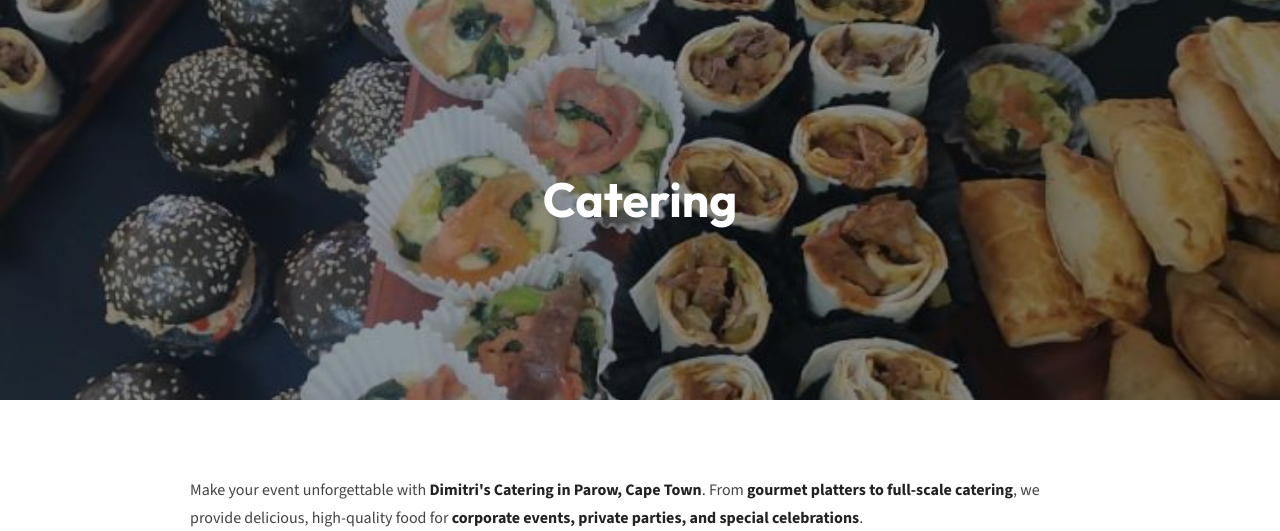
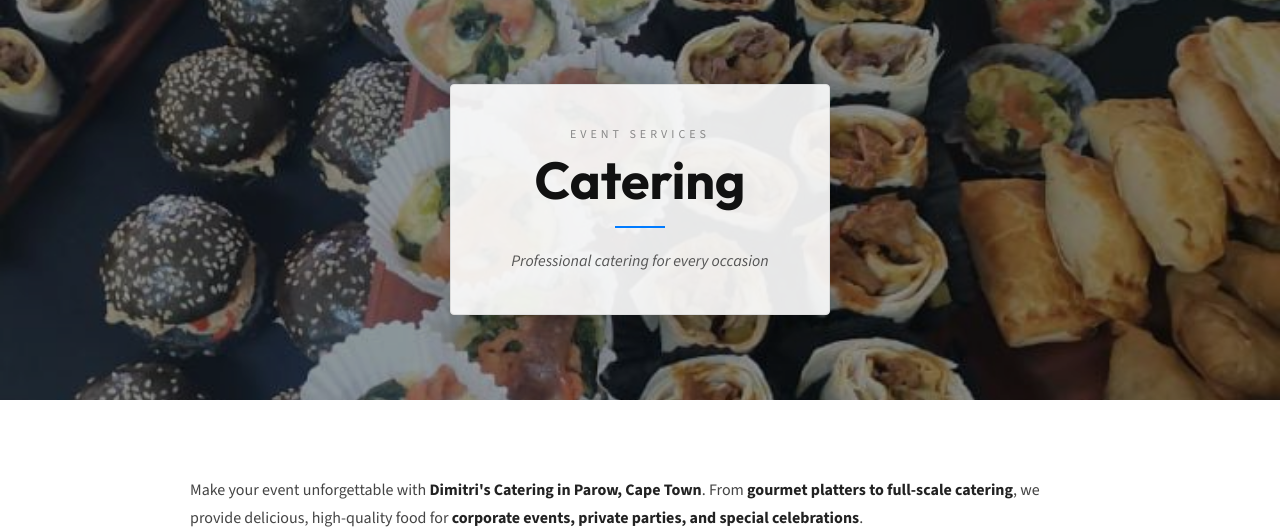
Before and after one commit to vatikaki007-cloud/dimitrisbakery, a PHP site: page /catering/catering.php in a window 1280 px wide. Shown: the part 109-640 px from the top of the page. Run offline with PHP 8.4, Linux system fonts and the light colour scheme; data that the repository does not hold is empty.

Commit message:
Add: White rectangle badge styling to catering hero section

```diff
--- a/catering/catering.php
+++ b/catering/catering.php
@@ -34,8 +34,11 @@ $db_config_path = __DIR__ . '/../cms/config.php';
 <main>
   <section class="catering-hero">
     <div class="catering-hero-overlay">
-      <div class="container">
-        <h1 class="catering-title">Catering</h1>
+      <div class="conf-title-badge">
+        <span class="conf-subtitle">Event Services</span>
+        <h1 class="conf-page-title">Catering</h1>
+        <div class="conf-divider"></div>
+        <p class="conf-desc">Professional catering for every occasion</p>
       </div>
     </div>
   </section>
--- a/catering/css/catering.css
+++ b/catering/css/catering.css
@@ -73,6 +73,47 @@ body { margin: 0; font-family: 'Source Sans 3', sans-serif; color: #333; line-he
     font-size: 48px;
     margin: 0;
     text-align: center;
+}
+
+/* White rectangle badge for catering hero */
+.conf-title-badge {
+    background: rgba(255, 255, 255, 0.9);
+    padding: 40px 60px;
+    text-align: center;
+    border: 1px solid #ddd;
+    box-shadow: 0 15px 35px rgba(0, 0, 0, 0.2);
+    border-radius: 4px;
+    display: inline-block;
+}
+
+.conf-subtitle {
+    display: block;
+    text-transform: uppercase;
+    letter-spacing: 4px;
+    font-size: 12px;
+    color: #888;
+    margin-bottom: 10px;
+}
+
+.conf-page-title {
+    font-family: 'Outfit', sans-serif;
+    color: #111;
+    font-size: 52px;
+    margin: 0;
+    line-height: 1;
+}
+
+.conf-divider {
+    width: 50px;
+    height: 2px;
+    background-color: #007bff;
+    margin: 20px auto;
+}
+
+.conf-desc {
+    font-style: italic;
+    color: #555;
+    margin: 0;
 }
 
 .catering-content {
```
